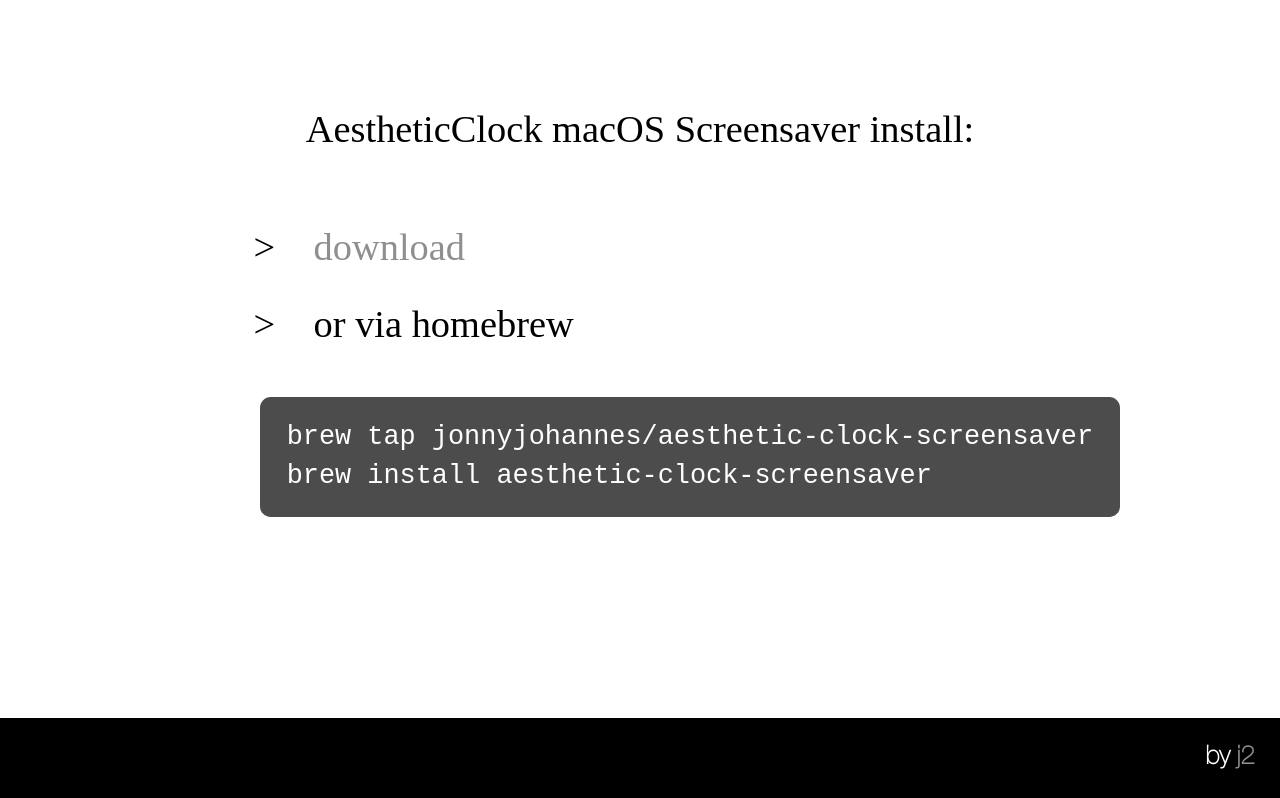
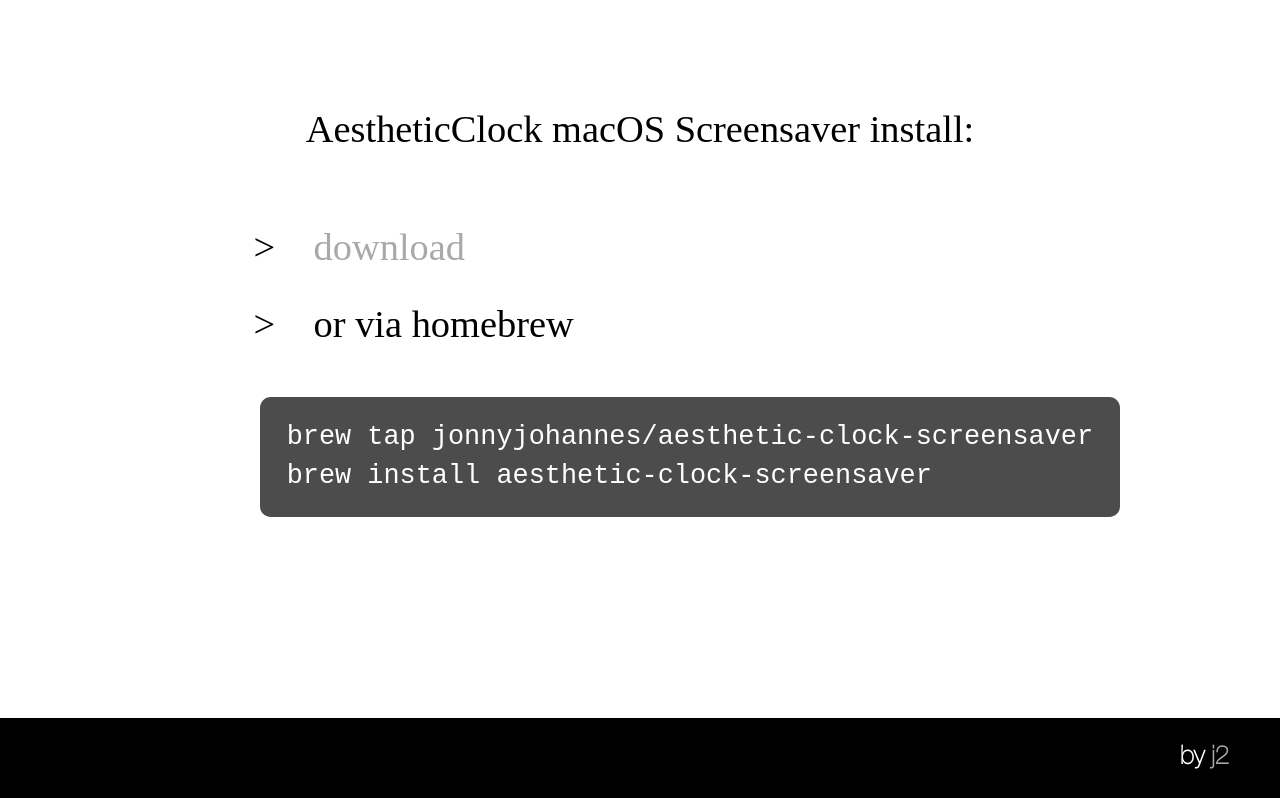
Before and after one commit to jonnyjohannes/AestheticClock-web, a React (Create React App) app: page / in a window 1280 px wide. Shown: the part 802-1600 px from the top of the page. Built offline with nearby package versions, Linux system fonts and the light colour scheme.

Commit message:
footer adjustment

```diff
--- a/src/App.css
+++ b/src/App.css
@@ -14,7 +14,7 @@
 }
 
 a {
-  color: #8f8f8f;
+  color: rgb(169,169,169);
   text-decoration: none;
 }
 
@@ -86,10 +86,10 @@
   height: 10vh;
   align-items: center;
   justify-content: right;
-  padding: 0 1em 0 0;
+  padding: 0 2em 0 0;
   font-family: 'HelveticaNeue-UltraLight';
   font-weight: 600;
-  font-size: 2vw;
+  font-size: 2vmax;
 }
 
 html body [data-ca3_iconfont="ETmodules"]::before {
```
